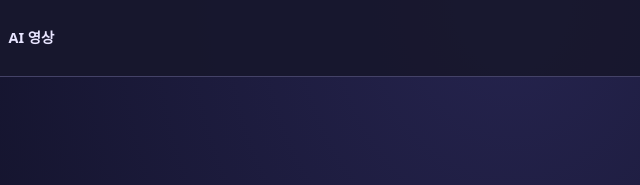
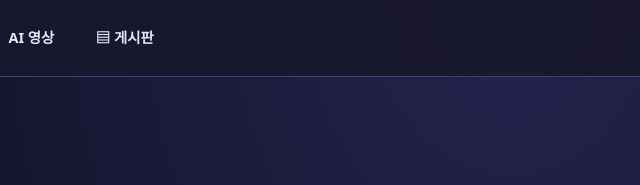
Before and after one commit to bohyeon04/game, a plain HTML site: page index.html in a window 1280 px wide. Shown: the top 185 px of the page, 640-1280 px from the left. Drawn offline with Linux system fonts and the light colour scheme.

Commit message:
Add community board to site navigation

```diff
--- a/index.html
+++ b/index.html
@@ -52,7 +52,7 @@ body{background:radial-gradient(ellipse at 90% 0,#45418c66,transparent 45rem),ra
             <p class="panel-note">곡을 선택하면 Suno에서 열립니다. 홈페이지 안에서 들으려면 상단의 노래를 눌러주세요.</p>
           </div>
         </div>
-      <a class="home-link" href="/voice-studio.html">보이스 스튜디오</a><a class="home-link" href="/ai-video.html">AI 영상</a></nav>
+      <a class="home-link" href="/voice-studio.html">보이스 스튜디오</a><a class="home-link" href="/ai-video.html">AI 영상</a><a class="home-link" href="/board.html"><span aria-hidden="true">▤</span> 게시판</a></nav>
     </div>
   </header><div class="shell">
 <section class="hero"><div class="eyebrow">YOUR MINI GAME ZONE</div><h1>작지만 짜릿한<br><span>3가지 게임!</span></h1><p>설치 없이 바로 즐기는 나만의 미니게임 아케이드.<br>마음에 드는 게임을 골라 지금 도전해 보세요.</p><a class="cta" href="#games">게임 선택하기 ↓</a></section>
```
